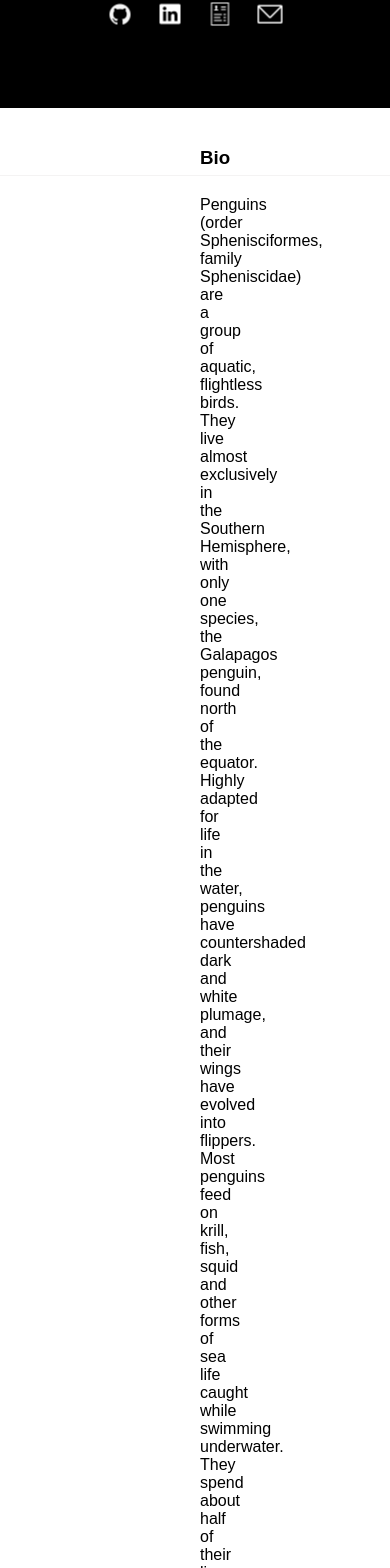
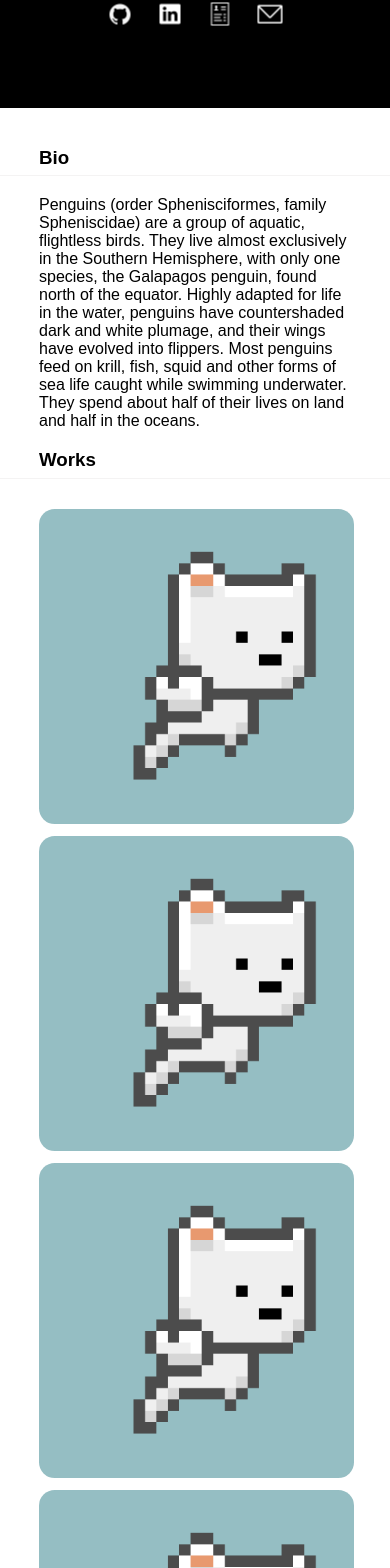
Before and after one commit to lnos/lnos.github.io, a React (Create React App) app: page / in a window 390 px wide. Shown: the part 352-1920 px from the top of the page. Built offline with nearby package versions, Linux system fonts and the light colour scheme.

Commit message:
Updating mobile layout using media query

```diff
--- a/src/components/about/about.css
+++ b/src/components/about/about.css
@@ -5,10 +5,10 @@
 .bio-title{
     display: inline-block;
     padding: 0;
-    margin-left: 200px;
+    margin-left: 10%;
     height: 10px;
 }
 
 .bio-contents{
-    margin: 20px 200px 0 200px;
+    margin: 20px 10% 0 10%;
 }
--- a/src/components/projects/project.css
+++ b/src/components/projects/project.css
@@ -1,5 +1,6 @@
 .thumbnail{
     max-height: 500px;
-    margin-bottom: 20px;
-    width: 90%;
+    margin-bottom: 2.5%;
+    width: 95%;
+    border-radius: 5%;
 }
--- a/src/components/projects/projects.css
+++ b/src/components/projects/projects.css
@@ -5,15 +5,26 @@
 .projects-title{
     display: inline-block;
     padding: 0;
-    margin-left: 200px;
+    margin-left: 10%;
     height: 10px;
 }
 
 .projects-contents{
     margin-top: 30px;
-    margin-left: 200px;
-    margin-right: 200px;
+    margin-left: 10%;
+    margin-right: 10%;
     margin-bottom: 30px;
     display: grid;
-    grid-template-columns: auto auto;
+    grid-template-columns: auto auto auto;
 }
+
+@media only screen and (max-width: 600px) {
+    .projects-contents{
+        margin-top: 30px;
+        margin-left: 10%;
+        margin-right: 5%;
+        margin-bottom: 30px;
+        display: grid;
+        grid-template-columns:auto;
+    }
+}
--- a/src/components/projects/projects.js
+++ b/src/components/projects/projects.js
@@ -20,7 +20,6 @@ class Projects extends Component {
               <Project/>
               <Project/>
               <Project/>
-              <Project/>
             </div>
           </div>
         );
```
